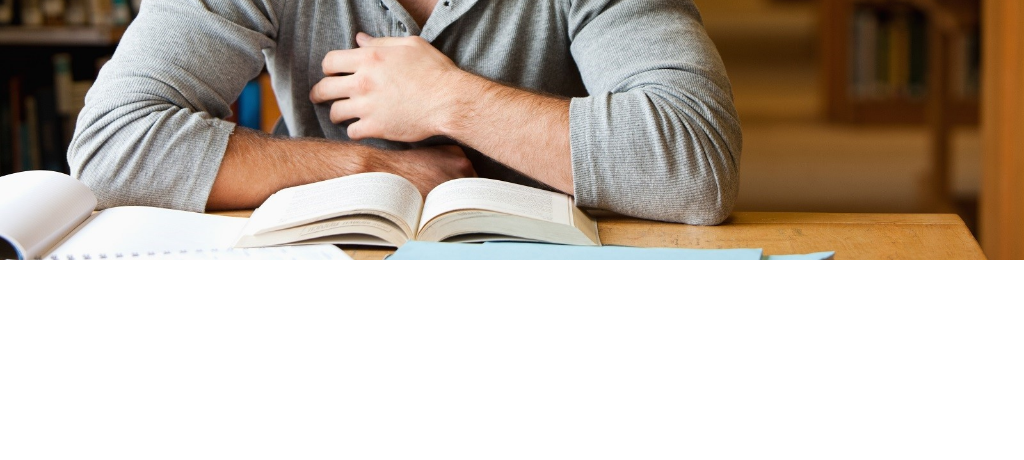
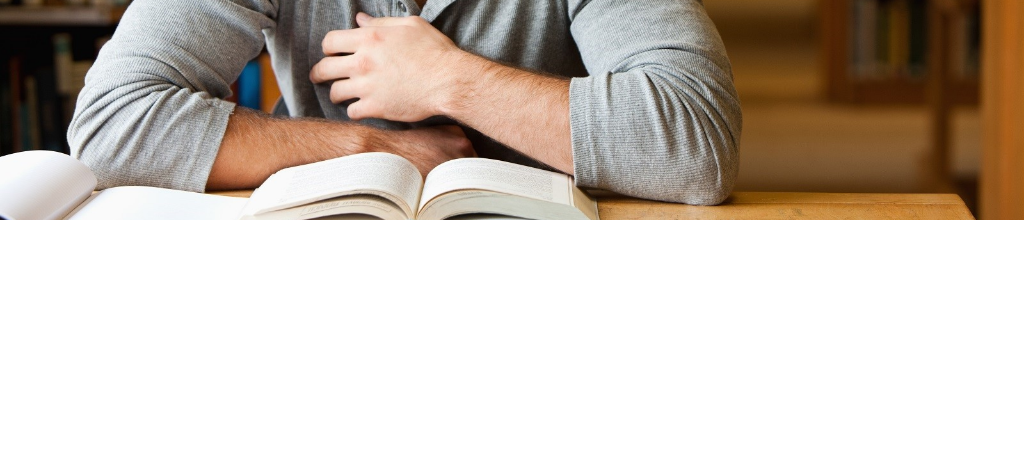
Before and after one commit to jarzo/Zadanie-domowe-css-RWD, a plain HTML site: page index.html in a window 1024 px wide. Shown: the part 340-800 px from the top of the page. Drawn offline with Linux system fonts and the light colour scheme.

Commit message:
działa znacznik header do classy picture

```diff
--- a/style.css
+++ b/style.css
@@ -1,4 +1,4 @@
-/*
+
 *
 {
 	box-sizing: border-box;
@@ -29,10 +29,10 @@ h1,h2
 	line-height: 50px;
 	font-family: verdana;
 }
-*/
 
 
-/*@media all and (min-width:1170px)
+
+@media all and (min-width:1170px)
 {
 
 	.picture
@@ -46,7 +46,7 @@ h1,h2
 @media (min-width:992px) and (max-width:1170px)
 {
 
-	.picture
+	header.picture
 	{
 		background-image:url(zadanie-domowe-rwd-materialy/obrazy/man-2.jpg);
 		height: 70vh;
@@ -70,8 +70,9 @@ h1,h2
         position: relative;
 	}
 }
-*/
 
+
+/*
 *{
     box-sizing: border-box;
 }
@@ -151,3 +152,8 @@ h2
     }
 
 }
+
+
+
+
+*/
```
